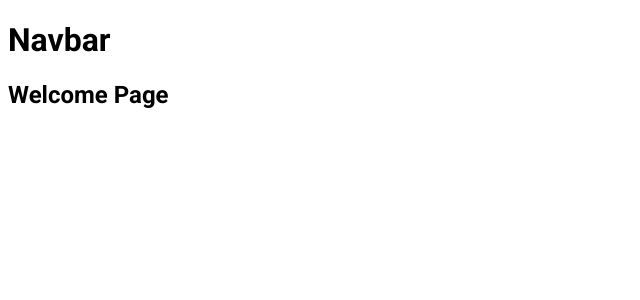
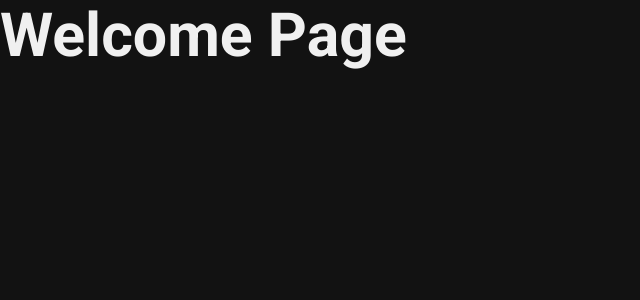
Before and after one commit to michalatra/hobbit, a React (Create React App) app: page / in a window 1280 px wide. Shown: the top 300 px of the page, without its empty margins (0-640 px from the left). Built offline with nearby package versions, Linux system fonts and the light colour scheme.

Commit message:
Styling improvements

```diff
--- a/src/index.css
+++ b/src/index.css
@@ -1,3 +1,141 @@
+:root {
+    --color-background-black: #121212;
+    --color-background-dark: #202020;
+    --color-background-light: #2E2E2E;
+    --color-white: #f0f0f0;
+    --color-lightgrey: #CCCCCC;
+    --color-grey: #505050;
+    --color-primary: #85CB33;
+    --color-accent: #F08700;
+    --border-radius: 1.2rem;
+    --border-radius-sm: 0.6rem;
+}
+
 body {
     font-family: 'Roboto', sans-serif;
+    margin: 0;
+    padding: 0;
+    font-size: 62.5%;
+    background-color: var(--color-background-black);
 }
+
+
+/* Typography */
+h1, h2, h3, h4, h5 {
+    margin: 0;
+    padding: 0;
+    color: var(--color-white);
+}
+
+h1 {
+    font-size: 4.7rem;
+}
+
+h2 {
+    font-size: 3.8rem;
+}
+
+h3 {
+    font-size: 3rem;
+}
+
+h4 {
+    font-size: 2.4rem;
+}
+
+h5 {
+    font-size: 1.9rem;
+}
+
+p {
+    font-size: 1.5rem;
+    color: var(--color-white);
+}
+
+/* Layout */
+.grid {
+    display: grid;
+}
+
+.grid-cols-2 {
+    grid-template-columns: 50fr 50fr;
+}
+
+.grid-cols-3 {
+    grid-template-columns: 33.3fr 33.4fr 33.3fr;
+}
+
+.grid-cols-2-1 {
+    grid-template-columns: 33.3fr 66.7fr;
+}
+
+.grid-cols-1-2 {
+    grid-template-columns: 66.7fr 33.3fr;
+}
+
+
+/* Utils */
+.app__flex {
+    display: flex;
+}
+
+.app__align-items-center {
+    align-items: center;
+}
+
+.app__justify-content-center {
+    justify-content: center;
+}
+
+.app__justify-content-between {
+    justify-content: space-between;
+}
+
+.app__text-center {
+    text-align: center;
+}
+
+.app__m-0 {
+    margin: 0;
+}
+
+.app__m-1 {
+    margin: 0.6rem;
+}
+
+.app__m-2 {
+    margin: 1.2rem;
+}
+
+.app__m-3 {
+    margin: 1.8rem;
+}
+
+.app__p-0 {
+    padding: 0;
+}
+
+.app__p-1 {
+    padding: 0.6rem;
+}
+
+.app__p-2 {
+    padding: 1.2rem;
+}
+
+.app__p-3 {
+    padding: 1.8rem;
+}
+
+/* Cards */
+.app__card {
+    background-color: var(--color-background-dark);
+    border-radius: var(--border-radius);
+    padding: 1.2rem;
+}
+
+/* Navbar */
+.app__navbar {
+    border-radius: 50%;
+    width: 100%;
+}
--- a/src/modules/common/navbar/Navbar.tsx
+++ b/src/modules/common/navbar/Navbar.tsx
@@ -1,7 +1,7 @@
 import React from 'react';
 
 const Navbar = () => {
-    return <h1>Navbar</h1>
+    return <div className="app__navbar"></div>
 }
 
 export default Navbar;
```
